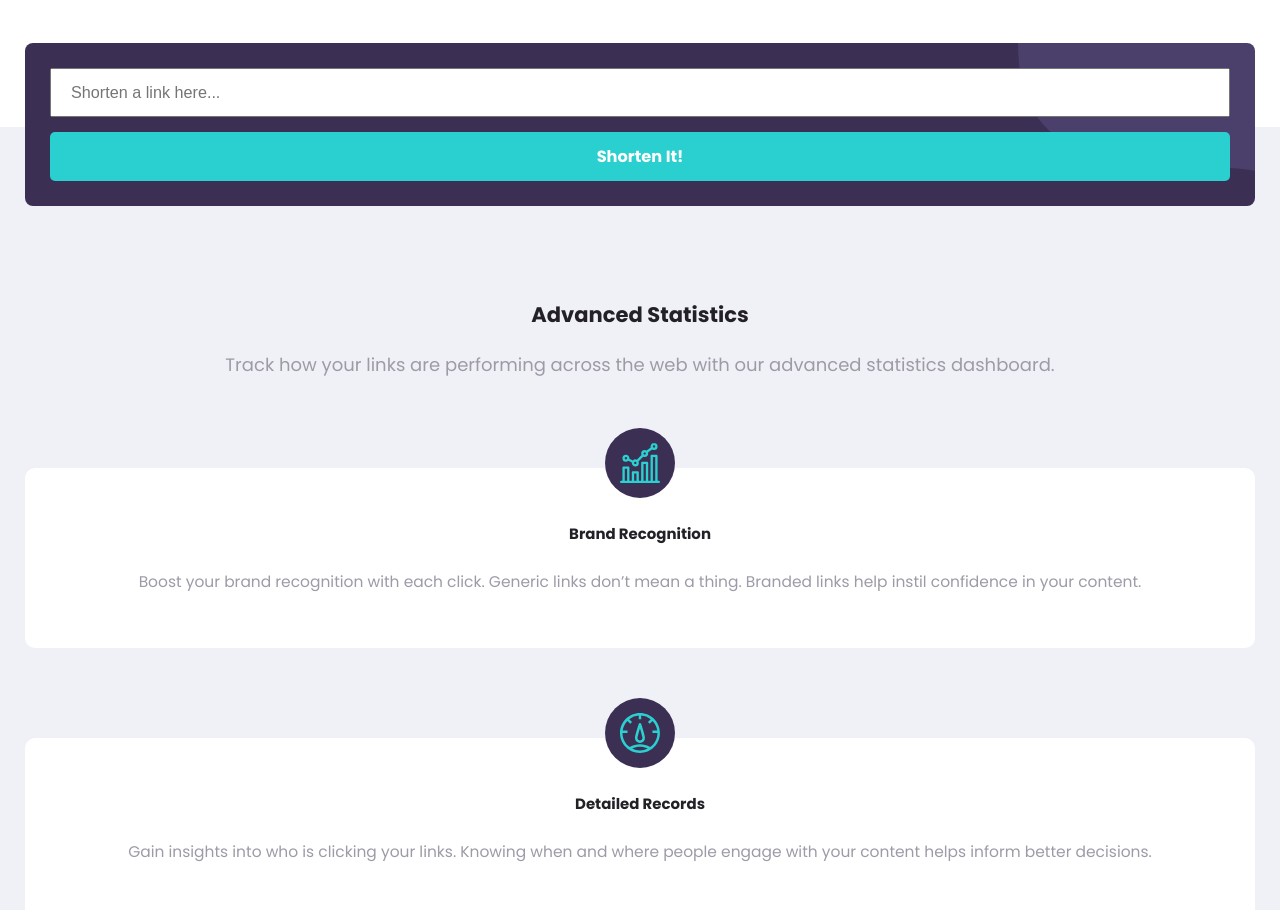
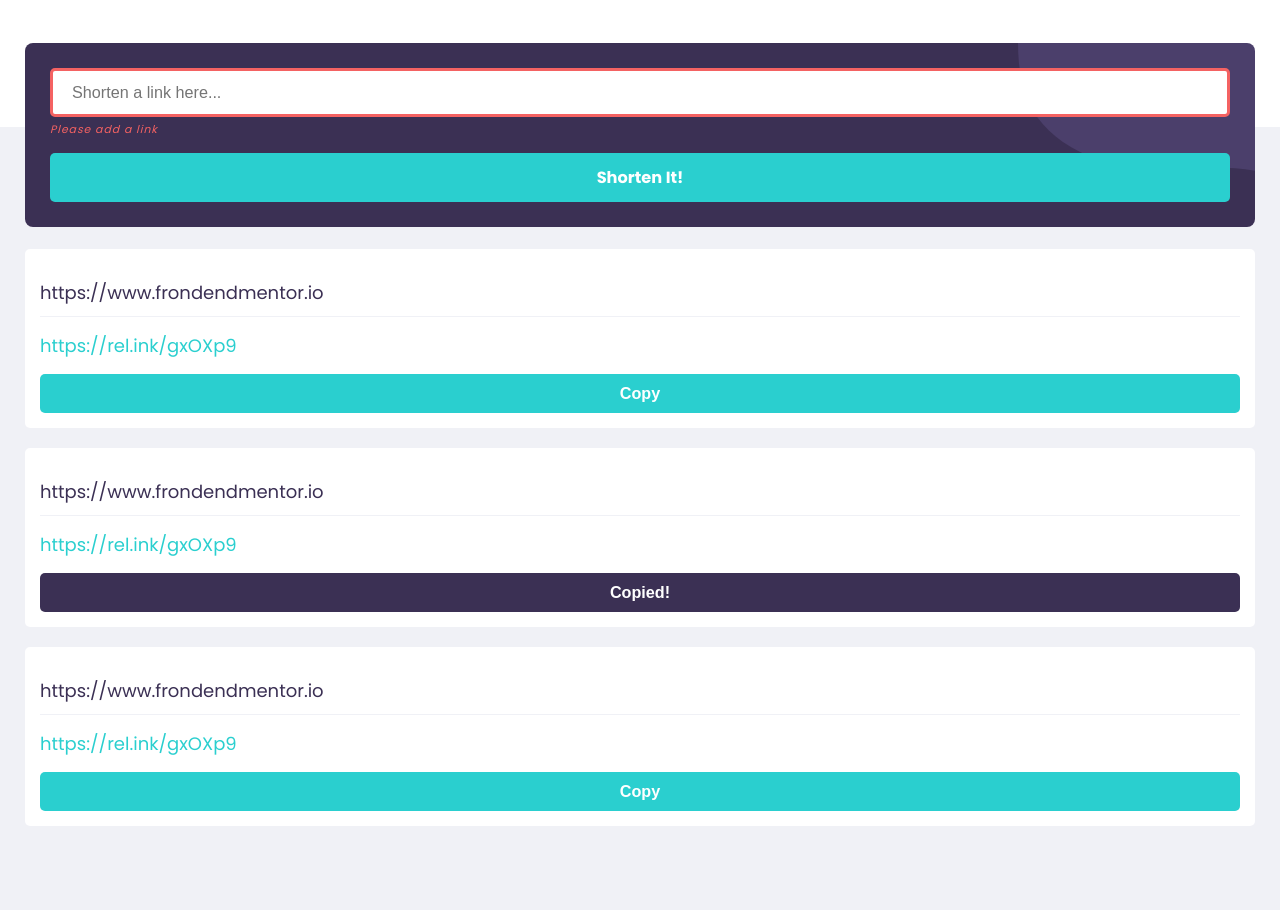
Before and after one commit to Takata21/Frontend-Mentor-Shortly-URL-shortening-API-Challenge, a plain HTML site: page index.html in a window 1280 px wide. Shown: the part 1240-2150 px from the top of the page. Drawn offline with Linux system fonts and the light colour scheme.

Commit message:
fixing bugs

```diff
--- a/index.html
+++ b/index.html
@@ -45,8 +45,31 @@
 
         <div class="u-wrapper">
             <div class="link-form">
-                <input type="text" class="link-input" id="link" placeholder="Shorten a link here...">
+                <div class="url">
+                    <input type="url" class="link-input error" id="link" placeholder="Shorten a link here...">
+                    <small class="error-message">Please add a link</small>
+                </div>
                 <a href="" class="u-btn link-btn" id="link-btn"> Shorten It!</a>
+            </div>
+
+            <div class="shortlinks">
+                <div class="newlink">
+                    <a class="newlink-original" href="">https://www.frondendmentor.io</a>
+                    <a class="newlink-short" href="">https://rel.ink/gxOXp9</a>
+                    <button class="newlink-btn ">Copy</buttoncl>
+                </div>
+
+                <div class="newlink">
+                    <a class="newlink-original" href="">https://www.frondendmentor.io</a>
+                    <a class="newlink-short" href="">https://rel.ink/gxOXp9</a>
+                    <button class="newlink-btn copied">Copied!</buttoncl>
+                </div>
+
+                <div class="newlink">
+                    <a class="newlink-original" href="">https://www.frondendmentor.io</a>
+                    <a class="newlink-short" href="">https://rel.ink/gxOXp9</a>
+                    <button class="newlink-btn ">Copy</buttoncl>
+                </div>
             </div>
         </div>
         <div class="statistics">
--- a/static/css/styles.css
+++ b/static/css/styles.css
@@ -213,6 +213,23 @@ body {
     border-radius: 8px;
 }
 
+.link-form .url {
+    margin-bottom: 15px;
+}
+
+.link-form .url .error-message {
+    margin: 0;
+    padding: 0;
+    width: 100%;
+    display: block;
+    text-align: left;
+    color: var(--Red);
+    font-size: .6em;
+    font-style: italic;
+    letter-spacing: 1px;
+    margin-top: 5px;
+}
+
 .link-form .link-input {
     width: 100%;
     font-size: .9em;
@@ -220,7 +237,12 @@ body {
     height: 49px;
     box-sizing: border-box;
     padding-left: 19px;
-    margin-bottom: 15px;
+    border-radius: 5px;
+}
+
+.link-form .link-input.error {
+    border: 3px solid var(--Red);
+    color: var(--Red);
 }
 
 .u-btn.link-btn {
@@ -231,6 +253,64 @@ body {
     padding: 0;
     border-radius: 5px;
     height: 49px;
+}
+
+
+/*--------------New Link Styles----------------*/
+
+.shortlinks {
+    margin: 22px 0;
+    display: grid;
+    gap: 20px;
+}
+
+.shortlinks .newlink {
+    padding: 15px;
+    background: white;
+    border-radius: 5px;
+}
+
+.shortlinks .newlink .newlink-original {
+    display: block;
+    margin: 15px 0;
+    color: var(--DarkViolet);
+    text-decoration: none;
+}
+
+.shortlinks .newlink .newlink-original::after {
+    content: '';
+    display: block;
+    border-top: 1px solid var(--bg);
+    margin-top: 10px;
+}
+
+.shortlinks .newlink .newlink-short {
+    display: block;
+    margin: 15px 0;
+    text-decoration: none;
+    color: var(--Cyan);
+}
+
+.shortlinks .newlink .newlink-btn {
+    width: 100%;
+    background: var(--Cyan);
+    margin: auto;
+    color: white;
+    padding: 10px 20px;
+    font-weight: 700;
+    font-size: .9em;
+    box-sizing: border-box;
+    display: flex;
+    justify-content: center;
+    align-items: center;
+    outline: none;
+    cursor: pointer;
+    border-style: none;
+    border-radius: 5px;
+}
+
+.shortlinks .newlink .newlink-btn.copied {
+    background: var(--DarkViolet);
 }
 
 
```
